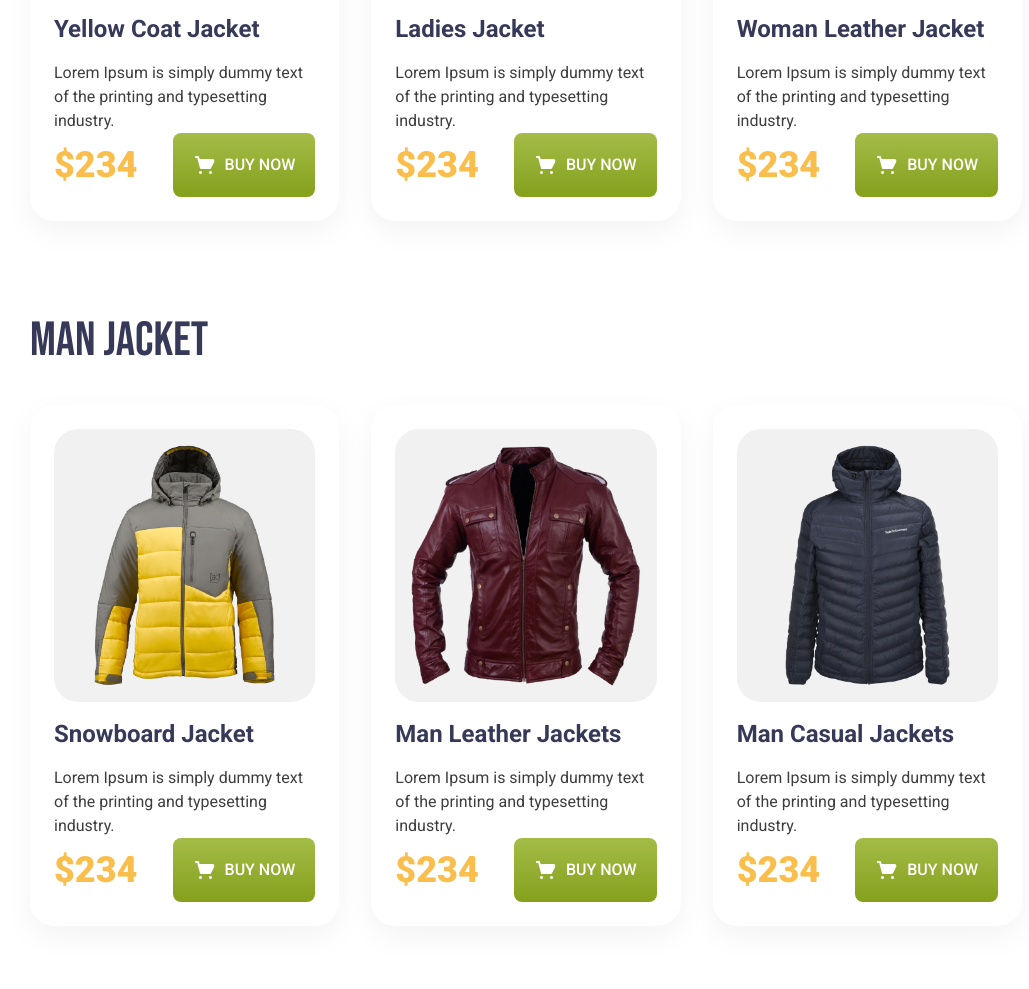
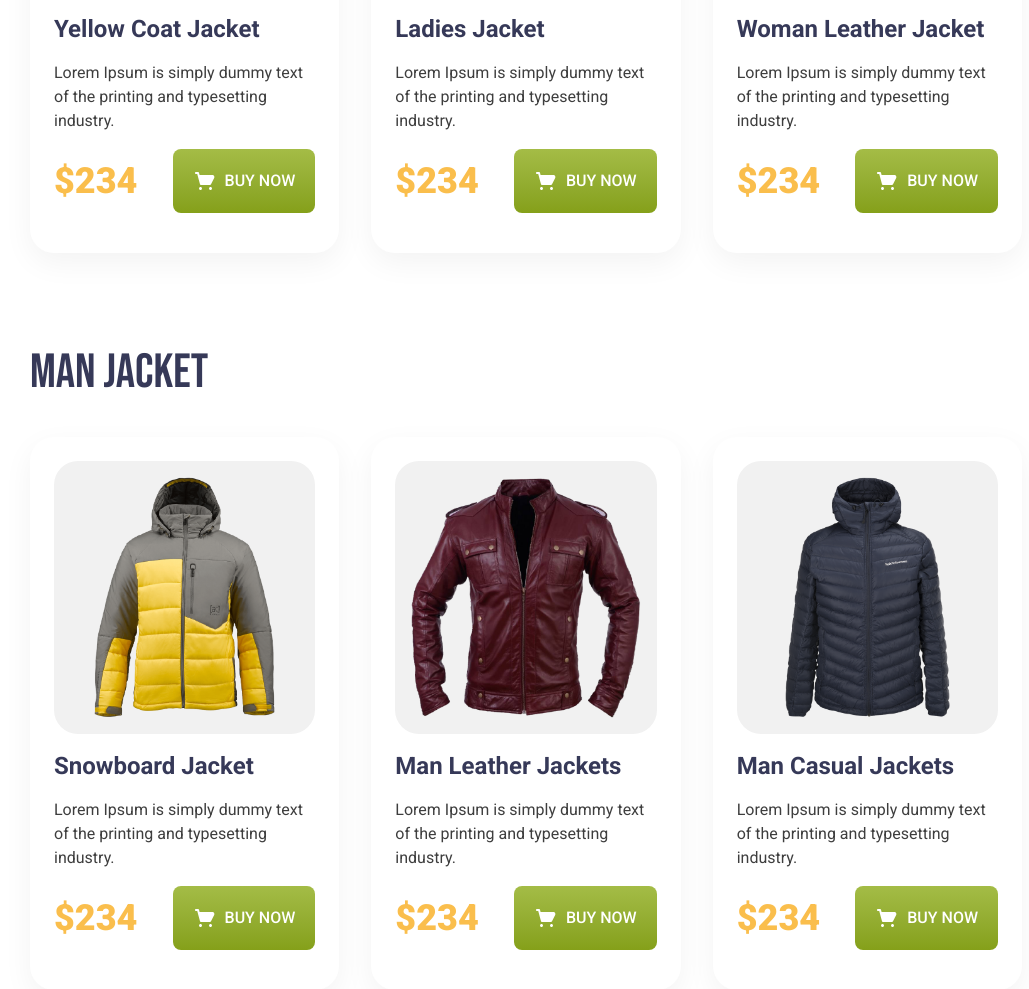
Before and after one commit to FahimFaysalNirjhar/PENGUIN-FASHION, a plain HTML site: page index.html in a window 1280 px wide. Shown: the part 1162-2151 px from the top of the page, without its empty margins (114-1143 px from the left). Drawn offline with nearby package versions, Linux system fonts and the light colour scheme.

Commit message:
updated jacket section

```diff
--- a/index.html
+++ b/index.html
@@ -178,7 +178,7 @@
               Lorem Ipsum is simply dummy text of the printing and typesetting
               industry.
             </p>
-            <div class="flex justify-between items-center">
+            <div class="flex justify-between items-center py-4">
               <h1 class="text-[#FABE4C] font-roboto text-4xl font-black">
                 $234
               </h1>
@@ -223,7 +223,7 @@
               Lorem Ipsum is simply dummy text of the printing and typesetting
               industry.
             </p>
-            <div class="flex justify-between items-center">
+            <div class="flex justify-between items-center py-4">
               <h1 class="text-[#FABE4C] font-roboto text-4xl font-black">
                 $234
               </h1>
@@ -268,7 +268,7 @@
               Lorem Ipsum is simply dummy text of the printing and typesetting
               industry.
             </p>
-            <div class="flex justify-between items-center">
+            <div class="flex justify-between items-center py-4">
               <h1 class="text-[#FABE4C] font-roboto text-4xl font-black">
                 $234
               </h1>
@@ -310,7 +310,7 @@
         </h1>
         <!-- card-container -->
         <div class="grid grid-cols-1 md:grid-cols-2 lg:grid-cols-3 gap-8 mt-10">
-          <!-- card-1 -->
+          <!-- card-4 -->
           <div
             class="p-6 bg-white rounded-3xl shadow-[0_10px_30px_0_rgba(0,0,0,0.05)]"
           >
@@ -324,7 +324,7 @@
               Lorem Ipsum is simply dummy text of the printing and typesetting
               industry.
             </p>
-            <div class="flex justify-between items-center">
+            <div class="flex justify-between items-center py-4">
               <h1 class="text-[#FABE4C] font-roboto text-4xl font-black">
                 $234
               </h1>
@@ -355,7 +355,7 @@
               </button>
             </div>
           </div>
-          <!-- card-2 -->
+          <!-- card-5 -->
           <div
             class="p-6 bg-white rounded-3xl shadow-[0_10px_30px_0_rgba(0,0,0,0.05)]"
           >
@@ -369,7 +369,7 @@
               Lorem Ipsum is simply dummy text of the printing and typesetting
               industry.
             </p>
-            <div class="flex justify-between items-center">
+            <div class="flex justify-between items-center py-4">
               <h1 class="text-[#FABE4C] font-roboto text-4xl font-black">
                 $234
               </h1>
@@ -400,7 +400,7 @@
               </button>
             </div>
           </div>
-          <!-- card-3 -->
+          <!-- card-6 -->
           <div
             class="p-6 bg-white rounded-3xl shadow-[0_10px_30px_0_rgba(0,0,0,0.05)]"
           >
@@ -414,7 +414,7 @@
               Lorem Ipsum is simply dummy text of the printing and typesetting
               industry.
             </p>
-            <div class="flex justify-between items-center">
+            <div class="flex justify-between items-center py-4">
               <h1 class="text-[#FABE4C] font-roboto text-4xl font-black">
                 $234
               </h1>
```
